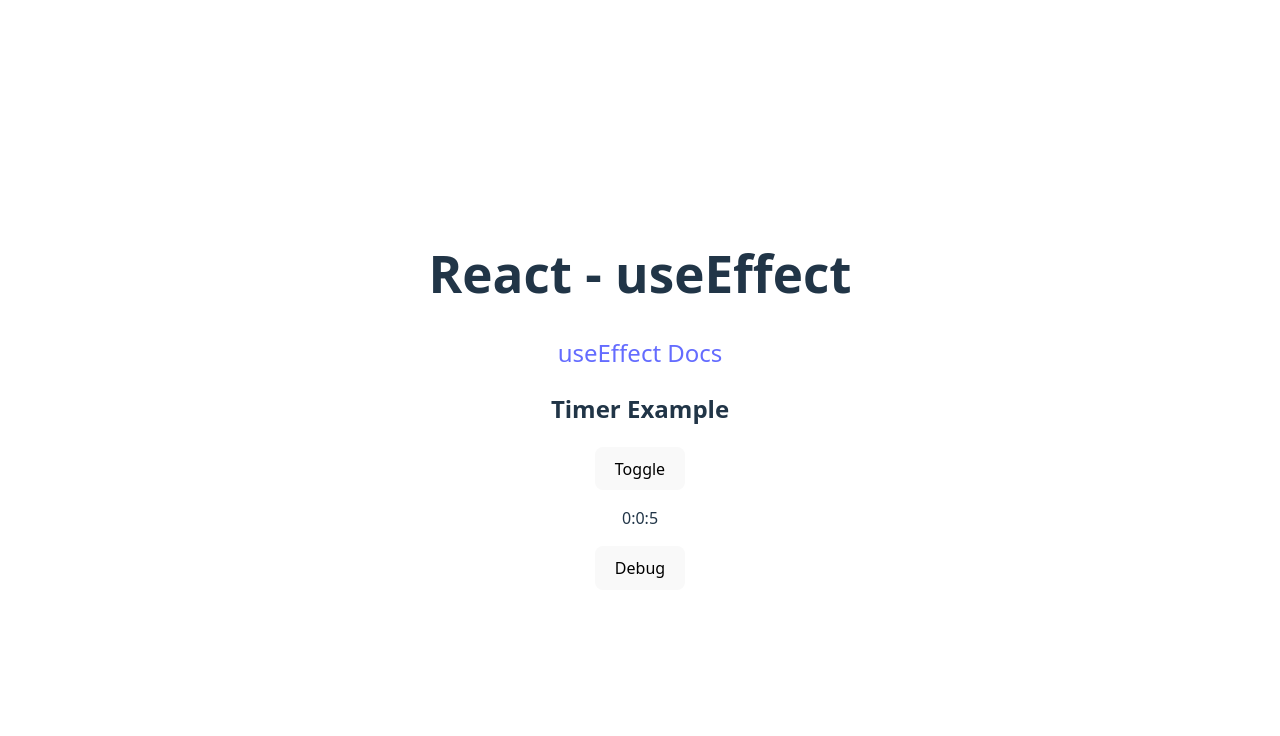
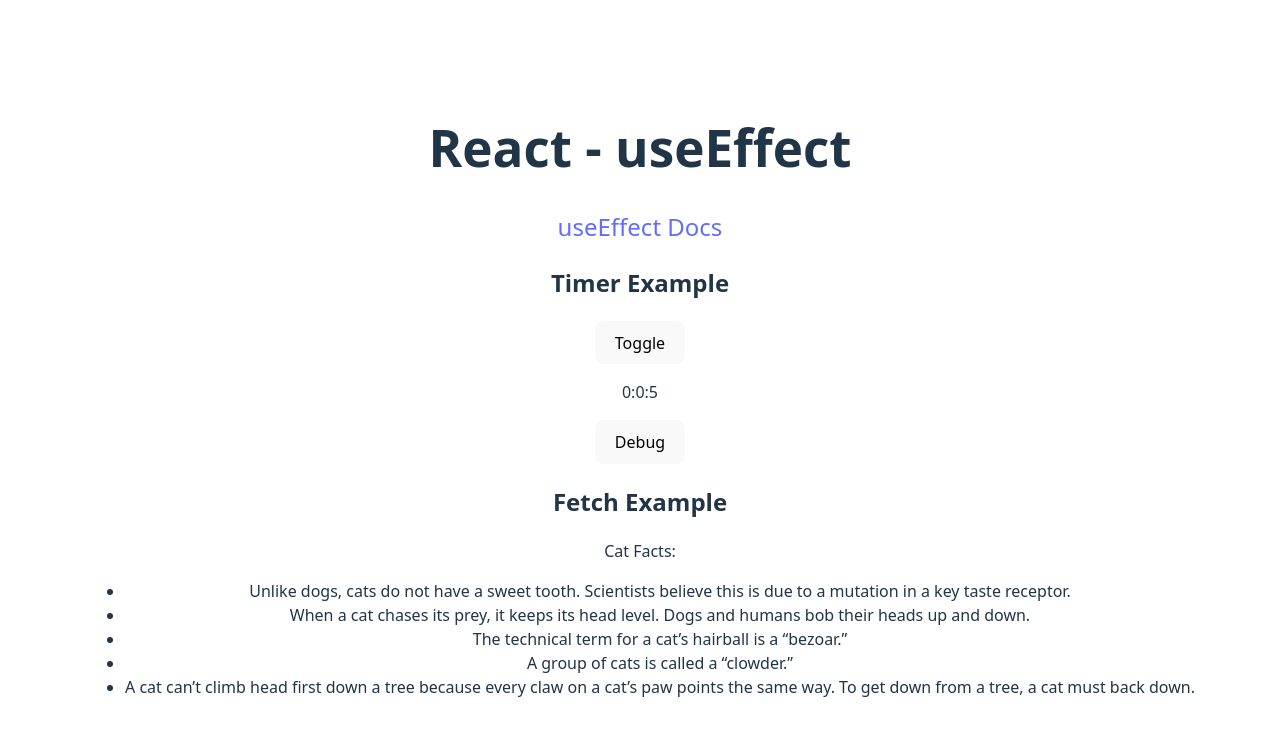
Before and after one commit to LarsGJobloop/2025-08-21-react-use-effect, a React (Vite) app: page / in a window 1280 px wide. Shown: the top 736 px of the page. Built offline with nearby package versions, Linux system fonts and the light colour scheme.

Commit message:
setup catfacts outline

```diff
--- a/src/App.jsx
+++ b/src/App.jsx
@@ -1,4 +1,5 @@
 import './App.css'
+import { CatFacts } from './components/CatFacts/CatFacts'
 import { Timer } from './components/Timer/Timer'
 import { useToggle } from './hooks/useToggle/useToggle'
 
@@ -25,6 +26,11 @@
           </div>
         </div>
       </section>
+
+      <section>
+        <h2>Fetch Example</h2>
+        <CatFacts />
+      </section>
     </main>
   )
 }
--- /dev/null
+++ b/src/components/CatFacts/CatFacts.jsx
@@ -0,0 +1,39 @@
+const facts = [
+  {
+    "fact": "Unlike dogs, cats do not have a sweet tooth. Scientists believe this is due to a mutation in a key taste receptor.",
+    "length": 114
+  },
+  {
+    "fact": "When a cat chases its prey, it keeps its head level. Dogs and humans bob their heads up and down.",
+    "length": 97
+  },
+  {
+    "fact": "The technical term for a cat’s hairball is a “bezoar.”",
+    "length": 54
+  },
+  {
+    "fact": "A group of cats is called a “clowder.”",
+    "length": 38
+  },
+  {
+    "fact": "A cat can’t climb head first down a tree because every claw on a cat’s paw points the same way. To get down from a tree, a cat must back down.",
+    "length": 142
+  }
+]
+
+export function CatFacts() {
+
+
+  return (
+    <div>
+      <p>Cat Facts:</p>
+      <ul>
+        {facts.map((fact, index) => {
+          return (
+            <li key={index}>{fact.fact}</li>
+          )
+        })}
+      </ul>
+    </div>
+  )
+}
```
